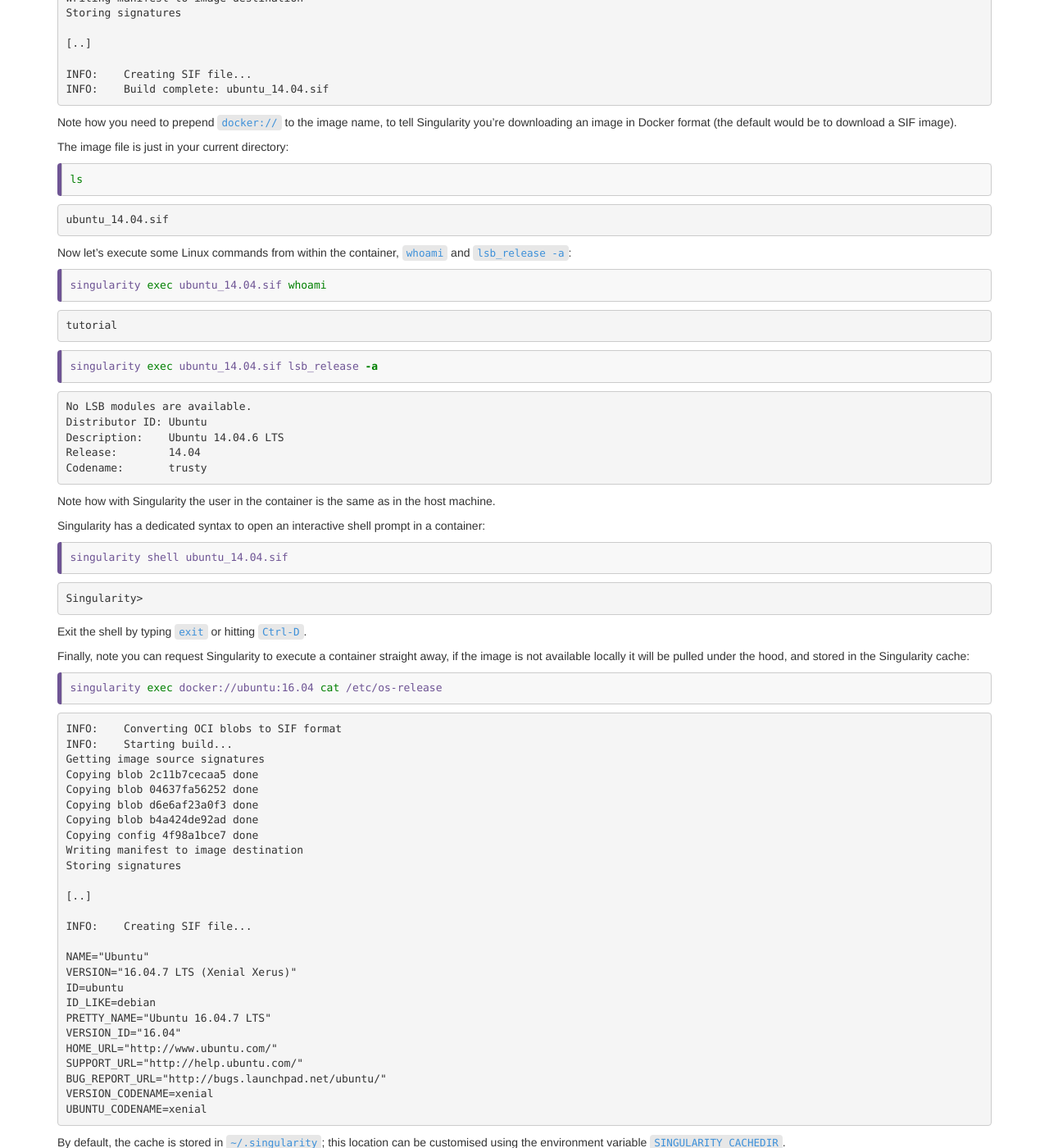
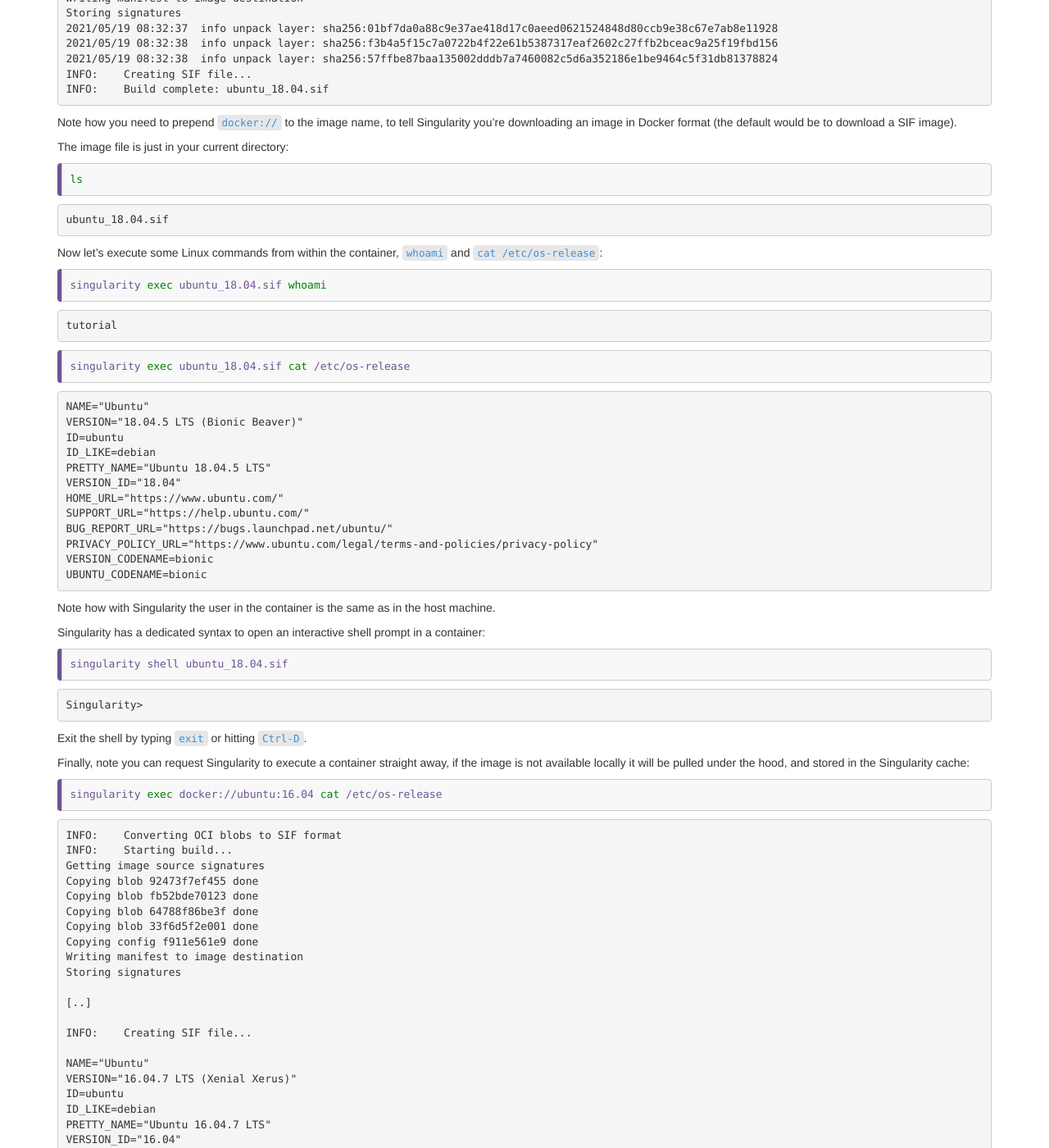
Before and after one commit to supercontainers/isc-tutorial, a Jekyll site: the page built from _episodes/13.sc.md, in a window 1280 px wide and 1400 px high, scrolled down 787 px. Shown: the whole window at 82% size. Built offline with Jekyll 4.4.1, drawn with Linux system fonts in a browser that asks for light colours; some of the changed text lies outside the part shown.

Commit message:
ep 3: update ubuntu 18.04, tested

````diff
--- a/_episodes/13.sc.md
+++ b/_episodes/13.sc.md
@@ -45,23 +45,23 @@ cd ~/isc-tutorial/exercises
 Download an old Ubuntu image using:
 
 ```bash
-singularity pull docker://ubuntu:14.04
+singularity pull docker://ubuntu:18.04
 ```
 ```output
 INFO:    Converting OCI blobs to SIF format
 INFO:    Starting build...
 Getting image source signatures
-Copying blob 2e6e20c8e2e6 done
-Copying blob 95201152d9ff done
-Copying blob 5f63a3b65493 done
-Copying config a7ecfa19d8 done
+Copying blob 01bf7da0a88c done
+Copying blob f3b4a5f15c7a done
+Copying blob 57ffbe87baa1 done
+Copying config 4e0d916041 done
 Writing manifest to image destination
 Storing signatures
-
-[..]
-
+2021/05/19 08:32:37  info unpack layer: sha256:01bf7da0a88c9e37ae418d17c0aeed0621524848d80ccb9e38c67e7ab8e11928
+2021/05/19 08:32:38  info unpack layer: sha256:f3b4a5f15c7a0722b4f22e61b5387317eaf2602c27ffb2bceac9a25f19fbd156
+2021/05/19 08:32:38  info unpack layer: sha256:57ffbe87baa135002dddb7a7460082c5d6a352186e1be9464c5f31db81378824
 INFO:    Creating SIF file...
-INFO:    Build complete: ubuntu_14.04.sif
+INFO:    Build complete: ubuntu_18.04.sif
 ```
 
 Note how you need to prepend `docker://` to the image name, to tell Singularity you're downloading an image in Docker format (the default would be to download a SIF image).
@@ -72,27 +72,34 @@ The image file is just in your current directory:
 ls
 ```
 ```output
-ubuntu_14.04.sif
+ubuntu_18.04.sif
 ```
 
-Now let's execute some Linux commands from within the container, `whoami` and `lsb_release -a`:
+Now let's execute some Linux commands from within the container, `whoami` and `cat /etc/os-release`:
 
 ```bash
-singularity exec ubuntu_14.04.sif whoami
+singularity exec ubuntu_18.04.sif whoami
 ```
 ```output
 tutorial
 ```
 
 ```bash
-singularity exec ubuntu_14.04.sif lsb_release -a
+singularity exec ubuntu_18.04.sif cat /etc/os-release
 ```
 ```output
-No LSB modules are available.
-Distributor ID:	Ubuntu
-Description:	Ubuntu 14.04.6 LTS
-Release:	14.04
-Codename:	trusty
+NAME="Ubuntu"
+VERSION="18.04.5 LTS (Bionic Beaver)"
+ID=ubuntu
+ID_LIKE=debian
+PRETTY_NAME="Ubuntu 18.04.5 LTS"
+VERSION_ID="18.04"
+HOME_URL="https://www.ubuntu.com/"
+SUPPORT_URL="https://help.ubuntu.com/"
+BUG_REPORT_URL="https://bugs.launchpad.net/ubuntu/"
+PRIVACY_POLICY_URL="https://www.ubuntu.com/legal/terms-and-policies/privacy-policy"
+VERSION_CODENAME=bionic
+UBUNTU_CODENAME=bionic
 ```
 
 Note how with Singularity the user in the container is the same as in the host machine.
@@ -100,7 +107,7 @@ Note how with Singularity the user in the container is the same as in the host m
 Singularity has a dedicated syntax to open an interactive shell prompt in a container:
 
 ```bash
-singularity shell ubuntu_14.04.sif
+singularity shell ubuntu_18.04.sif
 ```
 ```output
 Singularity>
@@ -117,11 +124,11 @@ singularity exec docker://ubuntu:16.04 cat /etc/os-release
 INFO:    Converting OCI blobs to SIF format
 INFO:    Starting build...
 Getting image source signatures
-Copying blob 2c11b7cecaa5 done
-Copying blob 04637fa56252 done
-Copying blob d6e6af23a0f3 done
-Copying blob b4a424de92ad done
-Copying config 4f98a1bce7 done
+Copying blob 92473f7ef455 done
+Copying blob fb52bde70123 done
+Copying blob 64788f86be3f done
+Copying blob 33f6d5f2e001 done
+Copying config f911e561e9 done
 Writing manifest to image destination
 Storing signatures
 
@@ -151,10 +158,10 @@ A subcommand, `singularity cache`, can be used to manage the cache.
 Let's download the same Ubuntu image as above, using `shifterimg`:
 
 ```bash
-shifterimg pull ubuntu:14.04
+shifterimg pull ubuntu:18.04
 ```
 ```output
-2020-11-02T22:38:46 Pulling Image: docker:ubuntu:14.04, status: READY
+2020-11-02T22:38:46 Pulling Image: docker:ubuntu:18.04, status: READY
 ```
 
 Locally stored images are managed by Shifter itself:
@@ -163,23 +170,23 @@ Locally stored images are managed by Shifter itself:
 shifterimg images
 ```
 ```output
-mycluster  docker     READY    0e855866b8   2020-11-02T22:38:46 ubuntu:14.04
+mycluster  docker     READY    0e855866b8   2020-11-02T22:38:46 ubuntu:18.04
 ```
 
 What's the container user with Shifter?  Let's use both `id -u` and `whoami`:
 
 ```bash
-shifter --image=ubuntu:14.04 whoami
+shifter --image=ubuntu:18.04 whoami
 ```
 ```output
-livetau
+tutorial
 ```
 
 ```bash
-shifter --image=ubuntu:14.04 id -u
+shifter --image=ubuntu:18.04 id -u
 ```
 ```output
-1000
+1001
 ```
 
 Again, these come from the host.
@@ -187,14 +194,21 @@ Again, these come from the host.
 You can try more Linux commands:
 
 ```bash
-shifter --image=ubuntu:14.04 lsb_release -a
+shifter --image=ubuntu:18.04 cat /etc/os-release
 ```
 ```output
-No LSB modules are available.
-Distributor ID:	Ubuntu
-Description:	Ubuntu 14.04.6 LTS
-Release:	14.04
-Codename:	trusty
+NAME="Ubuntu"
+VERSION="18.04.5 LTS (Bionic Beaver)"
+ID=ubuntu
+ID_LIKE=debian
+PRETTY_NAME="Ubuntu 18.04.5 LTS"
+VERSION_ID="18.04"
+HOME_URL="https://www.ubuntu.com/"
+SUPPORT_URL="https://help.ubuntu.com/"
+BUG_REPORT_URL="https://bugs.launchpad.net/ubuntu/"
+PRIVACY_POLICY_URL="https://www.ubuntu.com/legal/terms-and-policies/privacy-policy"
+VERSION_CODENAME=bionic
+UBUNTU_CODENAME=bionic
 ```
 
 NOTE: If you need to open an interactive shell in the container with Shifter, just execute `bash` in the container.
@@ -211,7 +225,7 @@ export HELLO="world"
 You can access that variable both with Singularity:
 
 ```bash
-singularity exec ubuntu_14.04.sif bash -c 'echo $HELLO'
+singularity exec ubuntu_18.04.sif bash -c 'echo $HELLO'
 ```
 ```output
 world
@@ -220,7 +234,7 @@ world
 and with Shifter:
 
 ```bash
-shifter --image=ubuntu:14.04 bash -c 'echo $HELLO'
+shifter --image=ubuntu:18.04 bash -c 'echo $HELLO'
 ```
 ```output
 world
@@ -229,7 +243,7 @@ world
 Singularity has additional user options to tune the shell environment.  In some cases, *e.g.* when using Python containers, you might need to isolate the container shell from the host, using `-e`:
 
 ```bash
-singularity exec -e ubuntu_14.04.sif bash -c 'echo $HELLO'
+singularity exec -e ubuntu_18.04.sif bash -c 'echo $HELLO'
 ```
 ```output
 
@@ -242,7 +256,7 @@ export SINGULARITYENV_BYE="moon"
 ```
 
 ```bash
-singularity exec -e ubuntu_14.04.sif bash -c 'echo $BYE'
+singularity exec -e ubuntu_18.04.sif bash -c 'echo $BYE'
 ```
 ```output
 moon
@@ -251,10 +265,10 @@ moon
 
 ### Use host directories
 
-Regarding the default working directory, the two container engines have different behaviours.  Let's see this with an example, the container image `marcodelapierre/ubuntu_workdir:14.04`, which has with a custom `WORKDIR` in the Dockerfile:
+Regarding the default working directory, the two container engines have different behaviours.  Let's see this with an example, the container image `marcodelapierre/ubuntu_workdir:18.04`, which has with a custom `WORKDIR` in the Dockerfile:
 
 ```source
-FROM ubuntu:14.04
+FROM ubuntu:18.04
 
 WORKDIR "/workdir"
 ```
@@ -262,7 +276,7 @@ WORKDIR "/workdir"
 How does Singularity behave?
 
 ```bash
-singularity exec docker://marcodelapierre/ubuntu_workdir:14.04 pwd
+singularity exec docker://marcodelapierre/ubuntu_workdir:18.04 pwd
 ```
 ```output
 /home/tutorial/isc-tutorial/exercises
@@ -273,15 +287,15 @@ Singularity always uses the host current working directory.
 Now, how about Shifter?
 
 ```bash
-shifterimg pull marcodelapierre/ubuntu_workdir:14.04
-shifter --image=marcodelapierre/ubuntu_workdir:14.04 pwd
+shifterimg pull marcodelapierre/ubuntu_workdir:18.04
+shifter --image=marcodelapierre/ubuntu_workdir:18.04 pwd
 ```
 ```output
 /workdir
 ```
 
 ```bash
-shifter --image=ubuntu:14.04 pwd
+shifter --image=ubuntu:18.04 pwd
 ```
 ```output
 /home/tutorial/isc-tutorial/exercises
@@ -292,7 +306,7 @@ Shifter follows `WORKDIR` as defined in the Dockerfile.  If undefined, it then d
 As a consequence, if you want to be sure you're running in the host current directory, you need to amend the runtime command:
 
 ```bash
-shifter --workdir=$(pwd) --image=marcodelapierre/ubuntu_workdir:14.04 pwd
+shifter --workdir=$(pwd) --image=marcodelapierre/ubuntu_workdir:18.04 pwd
 ```
 ```output
 /home/tutorial/isc-tutorial/exercises
@@ -304,14 +318,14 @@ Typically, HPC administrators will configure the container engine for you, so th
 In the unlikely scenario where you need to bind-mount additional paths, Singularity offers handy methods for users.  For instance:
 
 ```bash
-singularity exec ubuntu_14.04.sif ls /data2
+singularity exec ubuntu_18.04.sif ls /data2
 ```
 ```output
 ls: cannot access /data2: No such file or directory
 ```
 
 ```bash
-singularity exec -B /data2 ubuntu_14.04.sif ls /data2
+singularity exec -B /data2 ubuntu_18.04.sif ls /data2
 ```
 ```output
 file2
@@ -321,7 +335,7 @@ or
 
 ```bash
 export SINGULARITY_BINDPATH="/data2"
-singularity exec ubuntu_14.04.sif ls /data2
+singularity exec ubuntu_18.04.sif ls /data2
 ```
 ```output
 file2
````
